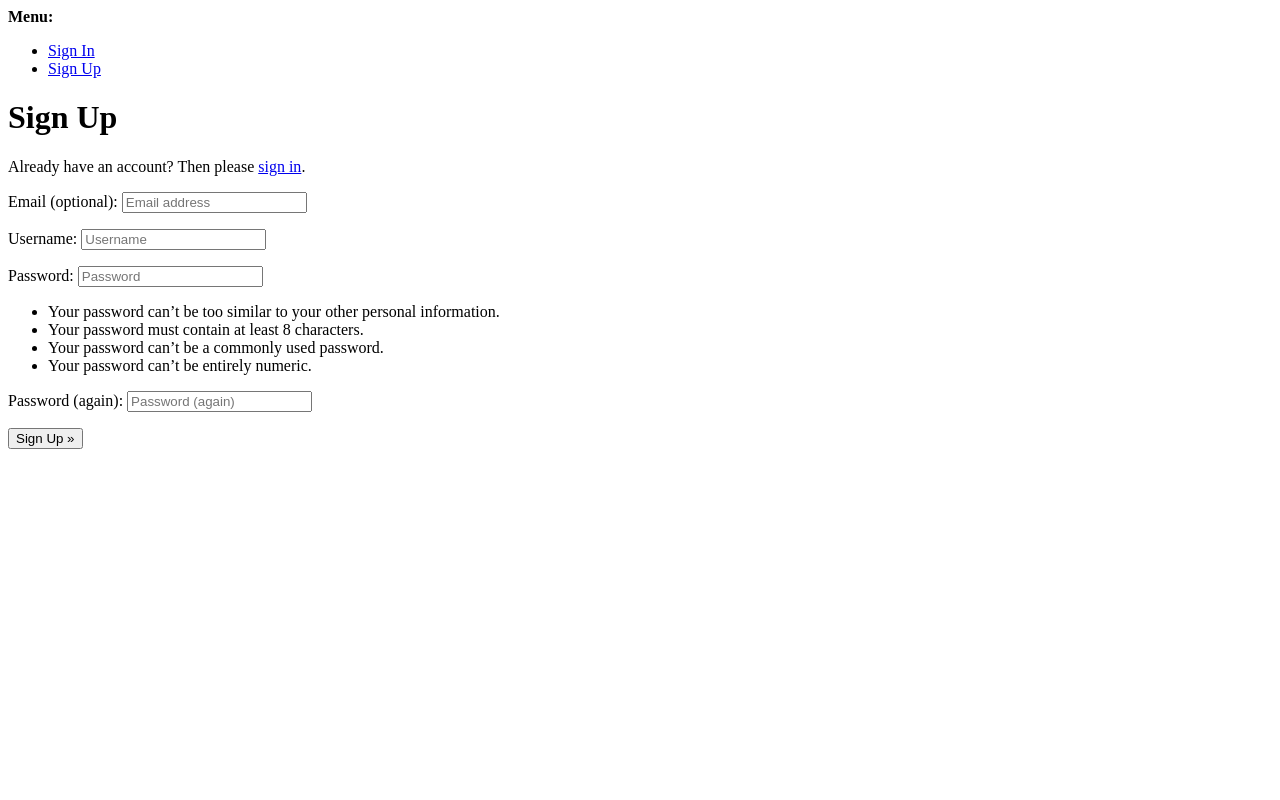
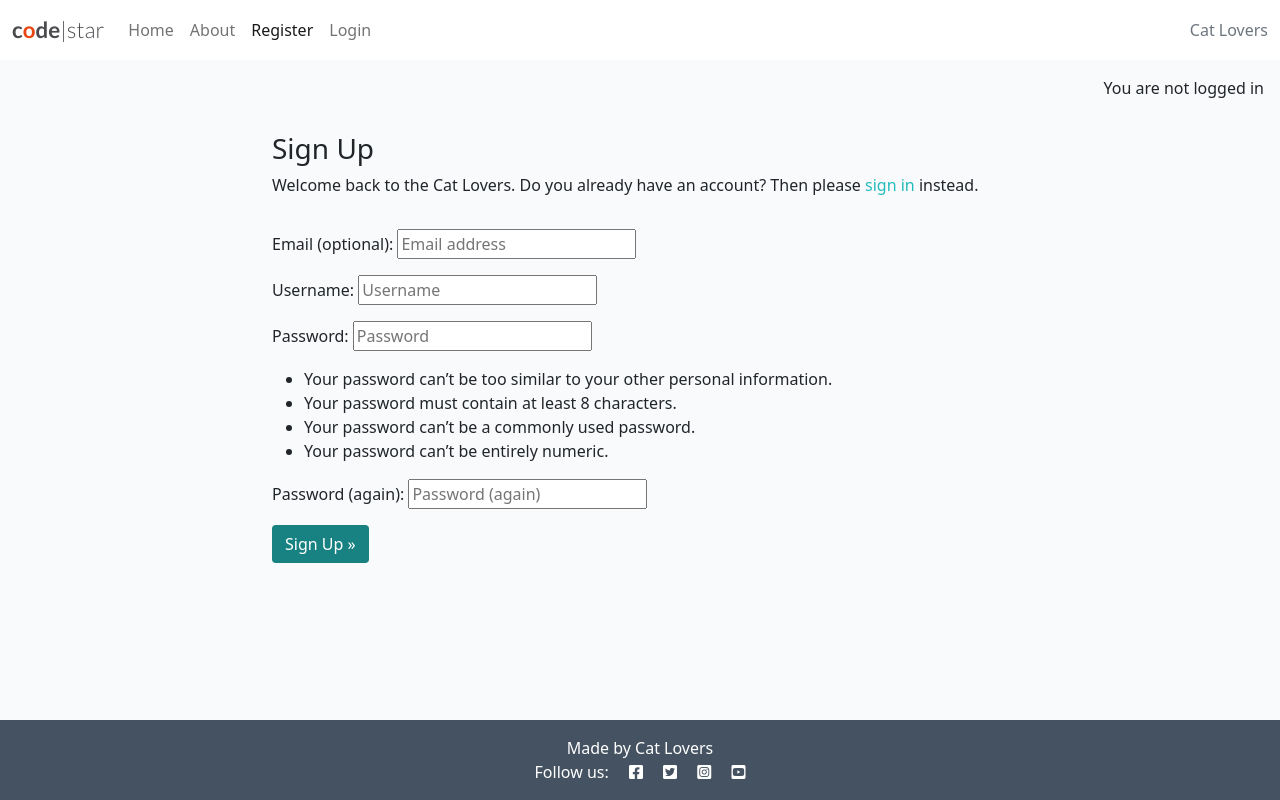
Before and after one commit to tomokoelif/cat_lovers, a Django app: page /accounts/signup/ in a window 1280 px wide. Run offline with Django 4.2, Linux system fonts and the light colour scheme.

Commit message:
Update signup page layout and change DEBUG setting for development

```diff
--- a/codestar/settings.py
+++ b/codestar/settings.py
@@ -28,7 +28,7 @@ TEMPLATES_DIR = os.path.join(BASE_DIR, 'templates')
 SECRET_KEY = os.environ.get('SECRET_KEY')
 
 # SECURITY WARNING: don't run with debug turned on in production!
-DEBUG = False
+DEBUG = True
 
 ALLOWED_HOSTS = [
     'cat-lovers-a986f59e9649.herokuapp.com','127.0.0.1','localhost',
--- a/templates/account/signup.html
+++ b/templates/account/signup.html
@@ -1,21 +1,31 @@
-{% extends "account/base.html" %}
+{% extends "base.html" %}
 
 {% load i18n %}
 
-{% block head_title %}{% trans "Signup" %}{% endblock head_title %}
+{% block head_title %}{% trans "Signup" %}{% endblock %}
 
 {% block content %}
-<h1>{% trans "Sign Up" %}</h1>
+<div class="container">
+    <div class="row">
+        <div class="col-md-8 mt-3 offset-md-2">
+            <h3>{% trans "Sign Up" %}</h3>
 
-<p>{% blocktrans %}Already have an account? Then please <a href="{{ login_url }}">sign in</a>.{% endblocktrans %}</p>
-
+            <p>{% blocktrans %}Welcome back to the Cat Lovers. Do you already have an account? Then please <a
+                    class="link" href="{{ login_url }}">sign in</a> instead.{% endblocktrans %}</p>
+        </div>
+    </div>
+    <div class="row">
+        <div class="col-md-8 mt-3 offset-md-2">
             <form class="signup" id="signup_form" method="post" action="{% url 'account_signup' %}">
                 {% csrf_token %}
                 {{ form.as_p }}
                 {% if redirect_field_value %}
                 <input type="hidden" name="{{ redirect_field_name }}" value="{{ redirect_field_value }}" />
                 {% endif %}
-  <button type="submit">{% trans "Sign Up" %} &raquo;</button>
+                <button class="btn btn-signup right" type="submit">{% trans "Sign Up" %} &raquo;</button>
             </form>
+        </div>
+    </div>
+</div>
 
-{% endblock content %}
+{% endblock %}
--- a/templates/base.html
+++ b/templates/base.html
@@ -68,7 +68,7 @@
                     {% endif %}
                 </ul>
                 <span class="navbar-text text-muted">
-                    adventures of a software developer
+                    Cat Lovers
                 </span>
             </div>
         </div>
```
Lines whose indentation alone changed are shown as unchanged.
